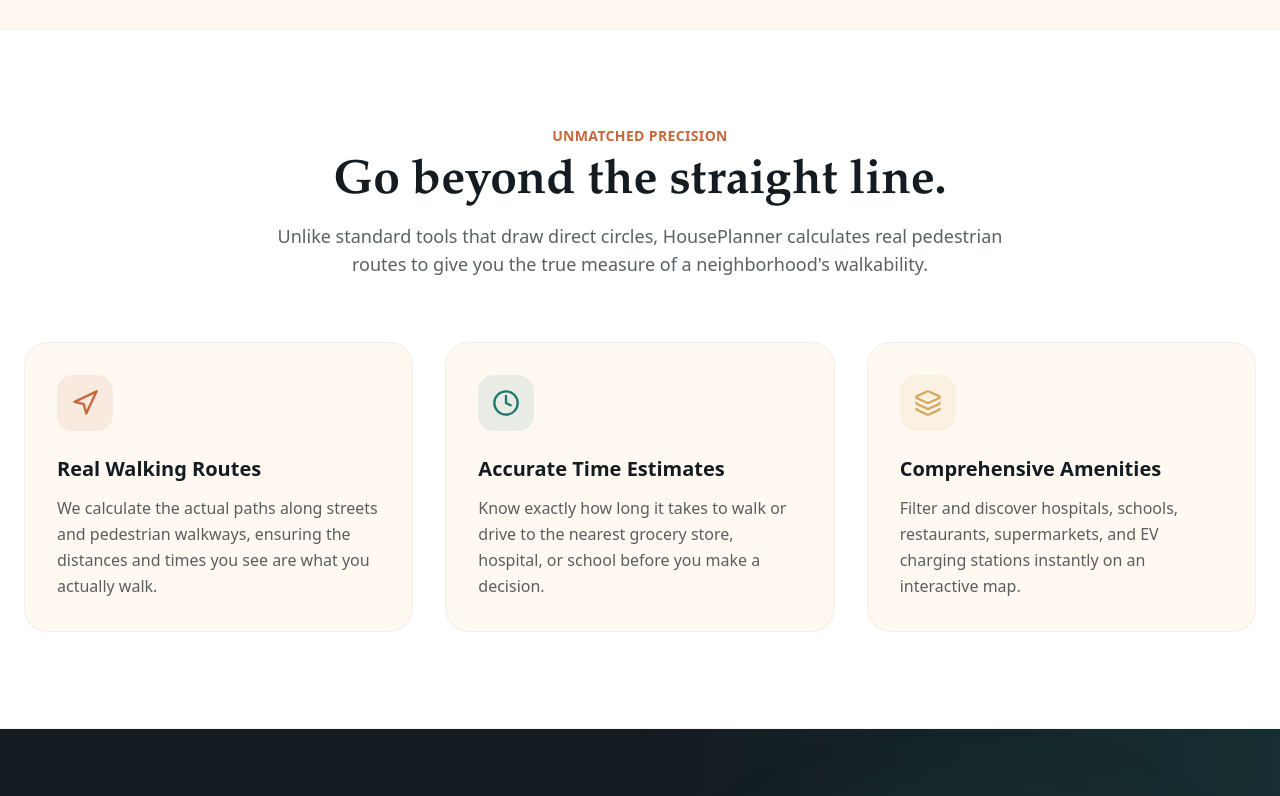
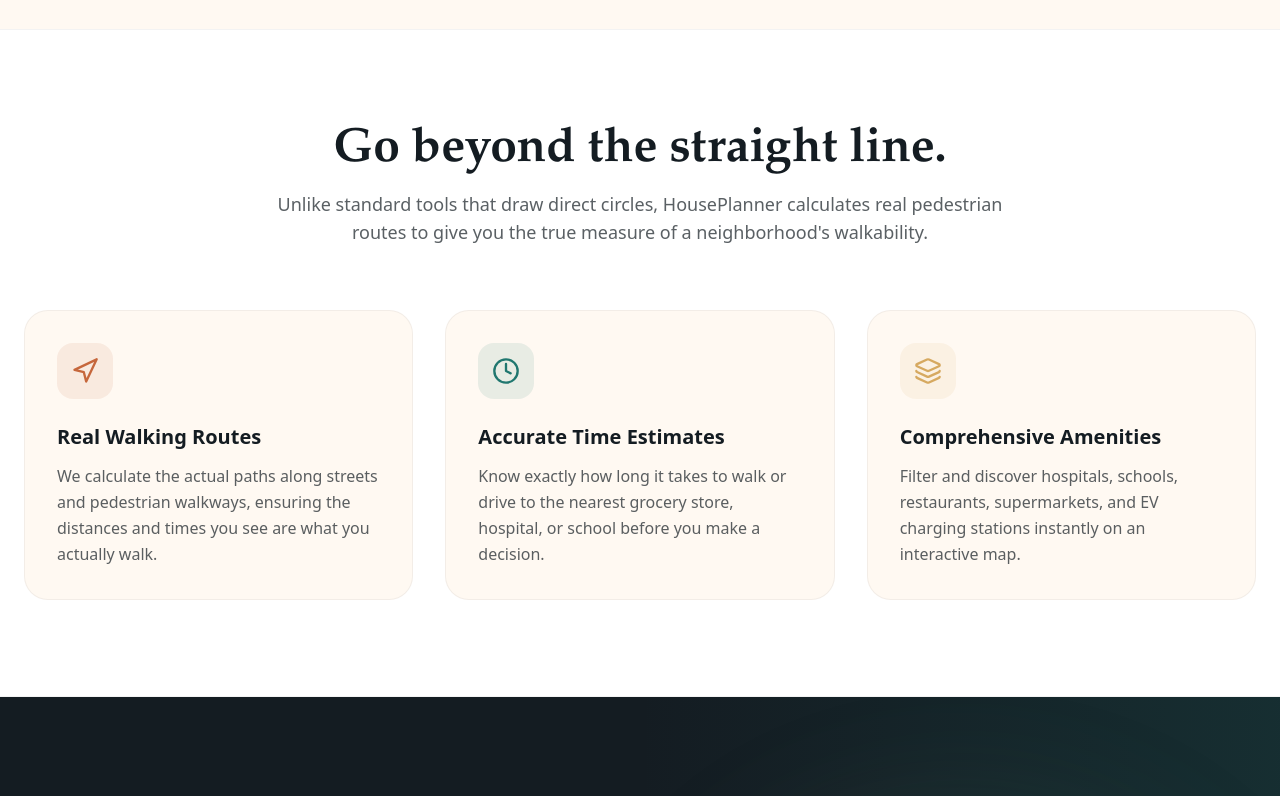
Before and after one commit to sarj7/house_planner, a Next.js app: page / in a window 1280 px wide. Shown: the part 1440-2236 px from the top of the page. Built offline with nearby package versions, Linux system fonts and the light colour scheme.

Commit message:
Finalize project README
- Rewrite README for public project publication
- Document setup, deployment, data providers, and app behavior
- Remove remaining landing page footer and section copy clutter

```diff
--- a/src/app/page.tsx
+++ b/src/app/page.tsx
@@ -197,7 +197,6 @@
       <section id="features" className="py-24 bg-white border-y border-[#141c22]/5 relative">
         <div className="max-w-7xl mx-auto px-6">
           <div className="text-center max-w-3xl mx-auto mb-16">
-            <h2 className="text-[#c6673c] font-semibold tracking-wide uppercase text-sm mb-3">Unmatched Precision</h2>
             <h3 className="font-display text-4xl md:text-5xl font-bold text-[#141c22]">Go beyond the straight line.</h3>
             <p className="mt-4 text-lg text-[#141c22]/70">
               Unlike standard tools that draw direct circles, HousePlanner calculates real pedestrian routes to give you the true measure of a neighborhood&apos;s walkability.
@@ -408,7 +407,6 @@
           </div>
           <div className="flex gap-8 text-sm">
             <Link href="/map" className="hover:text-white transition-colors">Map Application</Link>
-            <a href="https://github.com/yourusername/house-planner" target="_blank" rel="noreferrer" className="hover:text-white transition-colors">GitHub Repository</a>
           </div>
           <p className="text-sm">
             © {new Date().getFullYear()} HousePlanner. All rights reserved.
```
Also changed, not shown: 1 other file (tests, documents, lock files or other folders).
